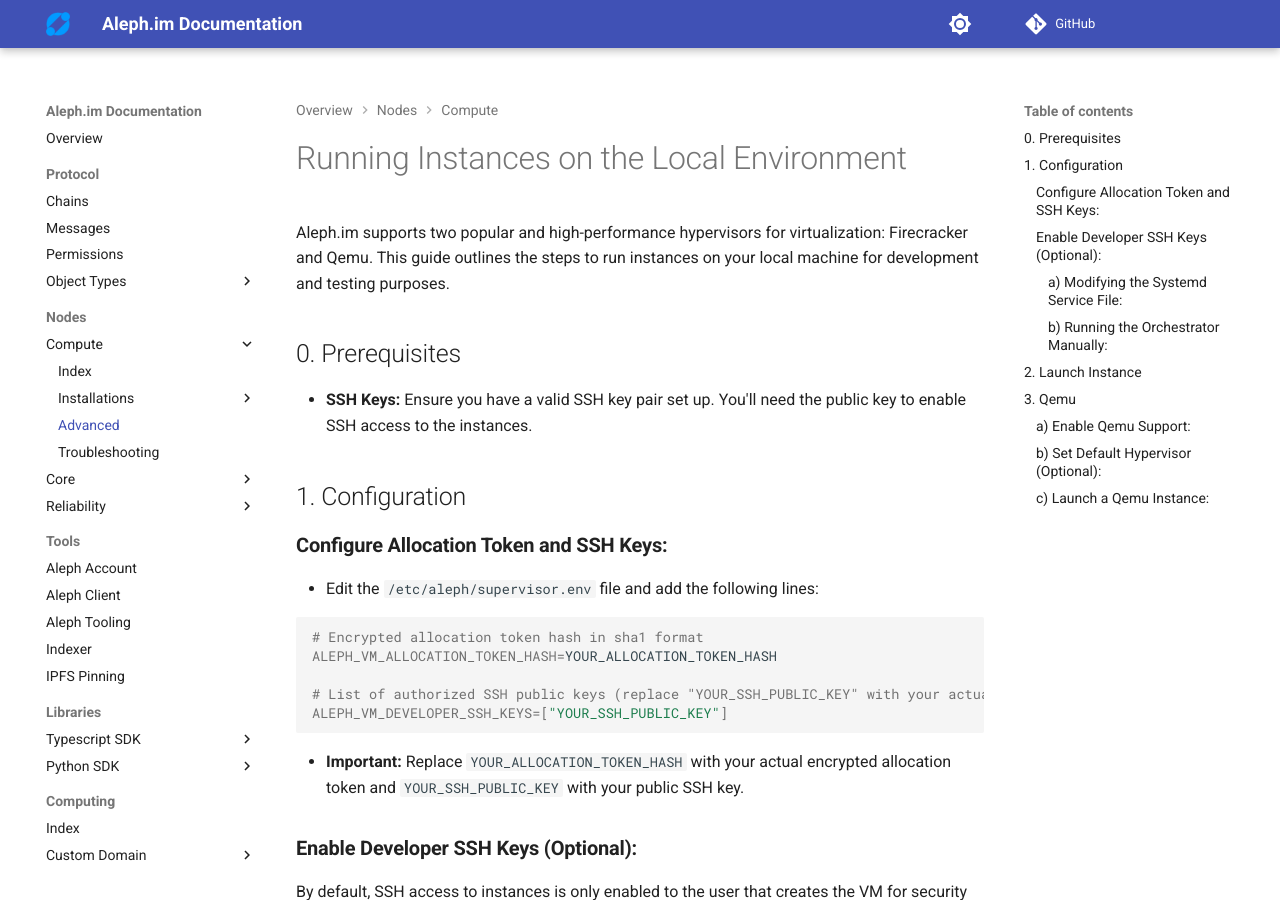
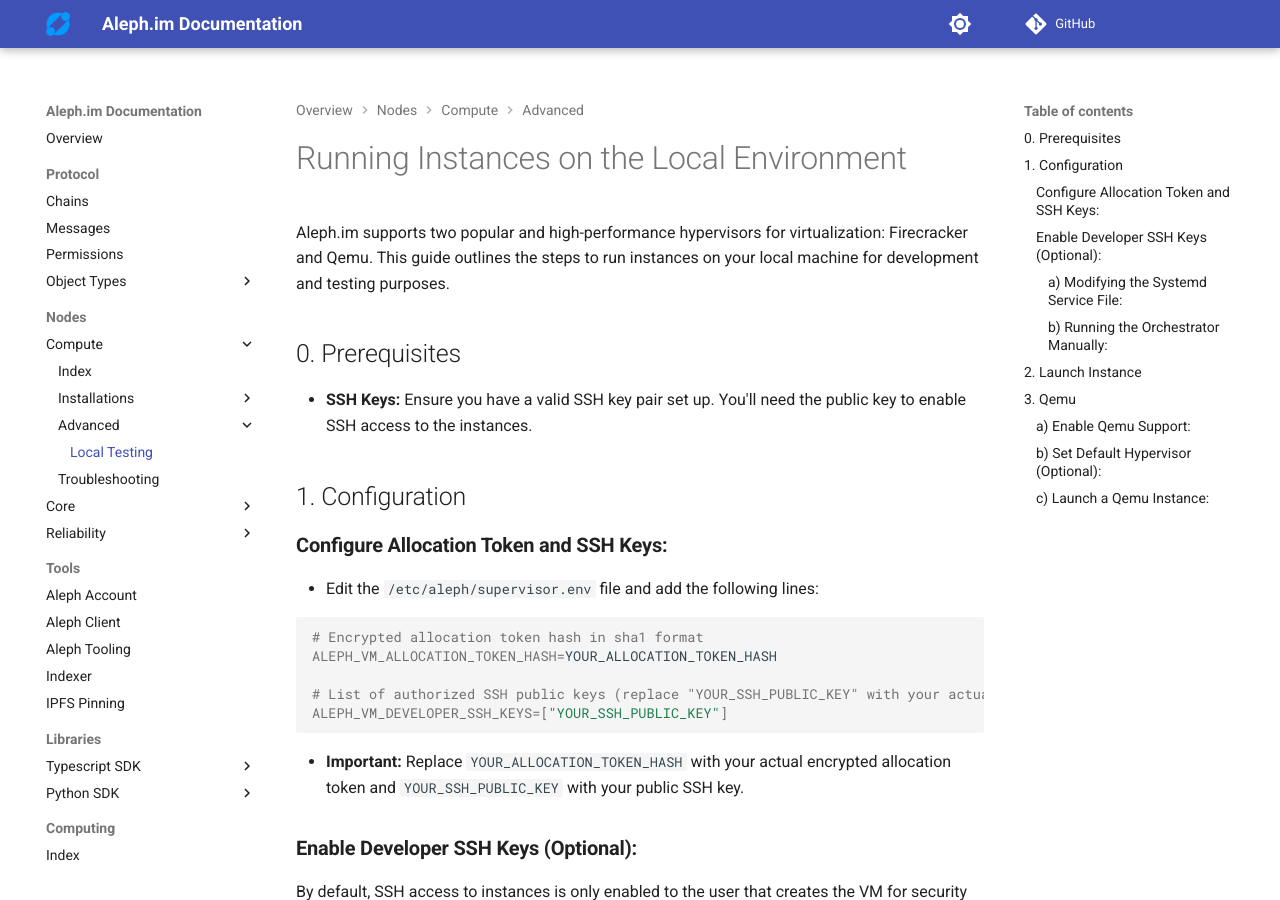
Before and after one commit to aleph-im/aleph-docs, an MkDocs documentation site: the page built from docs/nodes/compute/advanced/local-testing.md, in a window 1280 px wide and 900 px high. Built offline with MkDocs 1.6.1 and Material for MkDocs 9.7.7, drawn with Linux system fonts in a browser that asks for light colours; comment, search, counter and statistics services are not loaded.

Commit message:
Fix: Added PR suggestions.

```diff
--- a/mkdocs.yml
+++ b/mkdocs.yml
@@ -67,7 +67,8 @@
                 - 'Debian 12': nodes/compute/installation/debian-12.md
                 - 'Ubuntu 20.04': nodes/compute/installation/ubuntu-20.04.md
                 - 'Ubuntu 22.04': nodes/compute/installation/ubuntu-22.04.md
-          - 'Advanced': nodes/compute/advanced.md
+          - 'Advanced':
+                - 'Local Testing': nodes/compute/advanced/local-testing.md
           - 'Troubleshooting': nodes/compute/troubleshooting.md
       - 'Core':
           - 'Index': nodes/core/index.md
```
Also changed, not shown: docs/nodes/compute/advanced/local-testing.md (renamed from docs/nodes/compute/advanced.md).
